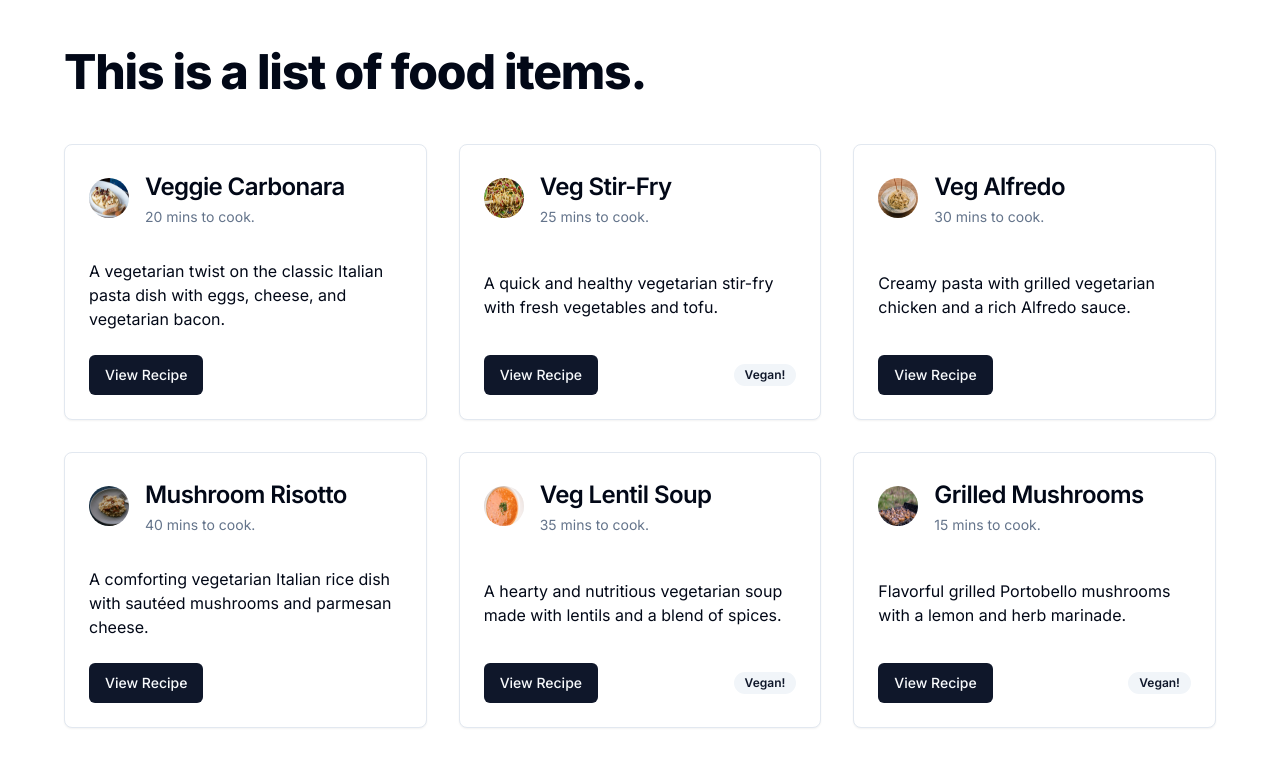
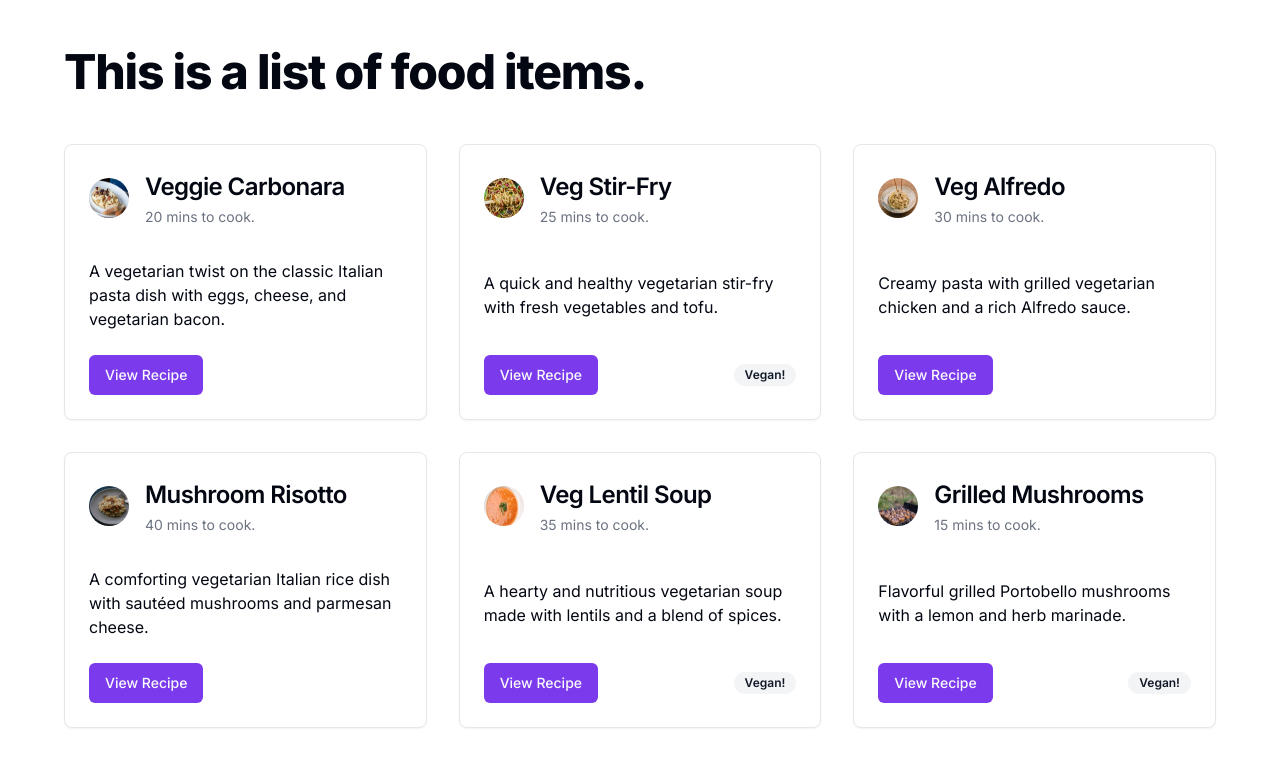
Before and after one commit to MagicalHat25/Evergreen_Web, a Next.js app: page / in a window 1280 px wide. Shown: the top 758 px of the page. Built offline with nearby package versions, Linux system fonts and the light colour scheme; data requests are answered from the project's data file.

Commit message:
Theme update & Start script changes.
- Added a new purple-y theme.
- Updated Package.json to automatically run the json-server so I stop forgetting how to.

```diff
--- a/package.json
+++ b/package.json
@@ -2,19 +2,22 @@
   "name": "my-app",
   "version": "0.1.0",
   "private": true,
+  "type": "module",
   "scripts": {
-    "dev": "next dev",
+    "dev": "concurrently \"next dev\" \"json-server --watch ../my-app/data/db.json --port 4000\"",
     "build": "next build",
     "start": "next start",
     "lint": "next lint"
   },
   "dependencies": {
     "@radix-ui/react-avatar": "^1.0.4",
+    "@radix-ui/react-dropdown-menu": "^2.0.6",
     "@radix-ui/react-slot": "^1.0.2",
     "class-variance-authority": "^0.7.0",
     "clsx": "^2.1.1",
     "lucide-react": "^0.378.0",
     "next": "14.2.3",
+    "next-themes": "^0.3.0",
     "react": "^18",
     "react-dom": "^18",
     "tailwind-merge": "^2.3.0",
@@ -24,6 +27,7 @@
     "@types/node": "^20",
     "@types/react": "^18",
     "@types/react-dom": "^18",
+    "concurrently": "^8.2.2",
     "eslint": "^8",
     "eslint-config-next": "14.2.3",
     "postcss": "^8",
--- a/src/app/globals.css
+++ b/src/app/globals.css
@@ -2,69 +2,54 @@
   @tailwind components;
   @tailwind utilities;
 
+
 @layer base {
   :root {
     --background: 0 0% 100%;
-      --foreground: 222.2 84% 4.9%;
-
+    --foreground: 224 71.4% 4.1%;
     --card: 0 0% 100%;
-      --card-foreground: 222.2 84% 4.9%;
-
+    --card-foreground: 224 71.4% 4.1%;
     --popover: 0 0% 100%;
-      --popover-foreground: 222.2 84% 4.9%;
-
-      --primary: 222.2 47.4% 11.2%;
-      --primary-foreground: 210 40% 98%;
-
-      --secondary: 210 40% 96.1%;
-      --secondary-foreground: 222.2 47.4% 11.2%;
-
-      --muted: 210 40% 96.1%;
-      --muted-foreground: 215.4 16.3% 46.9%;
-
-      --accent: 210 40% 96.1%;
-      --accent-foreground: 222.2 47.4% 11.2%;
-
+    --popover-foreground: 224 71.4% 4.1%;
+    --primary: 262.1 83.3% 57.8%;
+    --primary-foreground: 210 20% 98%;
+    --secondary: 220 14.3% 95.9%;
+    --secondary-foreground: 220.9 39.3% 11%;
+    --muted: 220 14.3% 95.9%;
+    --muted-foreground: 220 8.9% 46.1%;
+    --accent: 220 14.3% 95.9%;
+    --accent-foreground: 220.9 39.3% 11%;
     --destructive: 0 84.2% 60.2%;
-      --destructive-foreground: 210 40% 98%;
-
-      --border: 214.3 31.8% 91.4%;
-      --input: 214.3 31.8% 91.4%;
-      --ring: 222.2 84% 4.9%;
-
+    --destructive-foreground: 210 20% 98%;
+    --border: 220 13% 91%;
+    --input: 220 13% 91%;
+    --ring: 262.1 83.3% 57.8%;
     --radius: 0.5rem;
   }
 
   .dark {
-      --background: 222.2 84% 4.9%;
-      --foreground: 210 40% 98%;
-
-      --card: 222.2 84% 4.9%;
-      --card-foreground: 210 40% 98%;
-
-      --popover: 222.2 84% 4.9%;
-      --popover-foreground: 210 40% 98%;
-
-      --primary: 210 40% 98%;
-      --primary-foreground: 222.2 47.4% 11.2%;
-
-      --secondary: 217.2 32.6% 17.5%;
-      --secondary-foreground: 210 40% 98%;
-
-      --muted: 217.2 32.6% 17.5%;
-      --muted-foreground: 215 20.2% 65.1%;
-
-      --accent: 217.2 32.6% 17.5%;
-      --accent-foreground: 210 40% 98%;
-
+    --background: 224 71.4% 4.1%;
+    --foreground: 210 20% 98%;
+    --card: 224 71.4% 4.1%;
+    --card-foreground: 210 20% 98%;
+    --popover: 224 71.4% 4.1%;
+    --popover-foreground: 210 20% 98%;
+    --primary: 263.4 70% 50.4%;
+    --primary-foreground: 210 20% 98%;
+    --secondary: 215 27.9% 16.9%;
+    --secondary-foreground: 210 20% 98%;
+    --muted: 215 27.9% 16.9%;
+    --muted-foreground: 217.9 10.6% 64.9%;
+    --accent: 215 27.9% 16.9%;
+    --accent-foreground: 210 20% 98%;
     --destructive: 0 62.8% 30.6%;
-      --destructive-foreground: 210 40% 98%;
-
-      --border: 217.2 32.6% 17.5%;
-      --input: 217.2 32.6% 17.5%;
-      --ring: 212.7 26.8% 83.9%;
+    --destructive-foreground: 210 20% 98%;
+    --border: 215 27.9% 16.9%;
+    --input: 215 27.9% 16.9%;
+    --ring: 263.4 70% 50.4%;
   }
 }
+
 
 @layer base {
     * {
```
Also changed, not shown: src/app/page.tsx (+4 -4 lines), 1 other file (tests, documents, lock files or other folders). Lines whose indentation alone changed are shown as unchanged.
